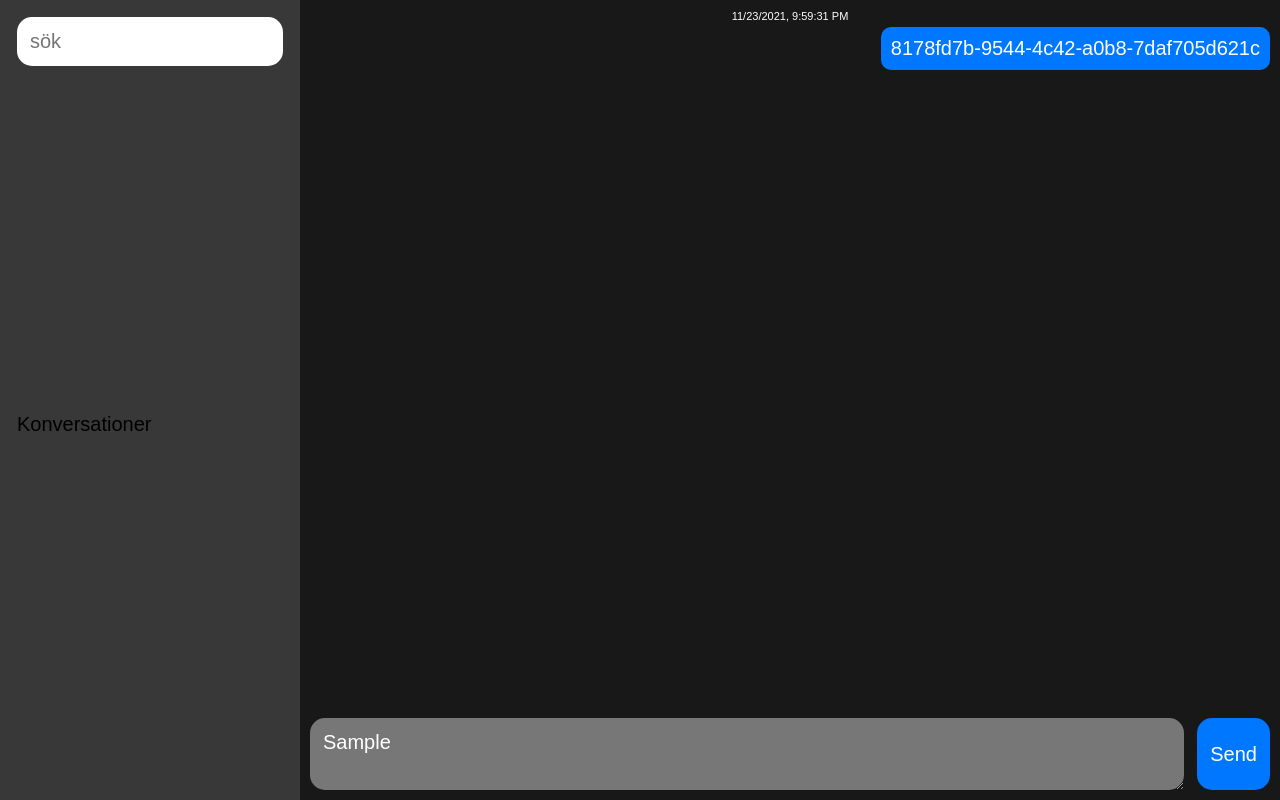
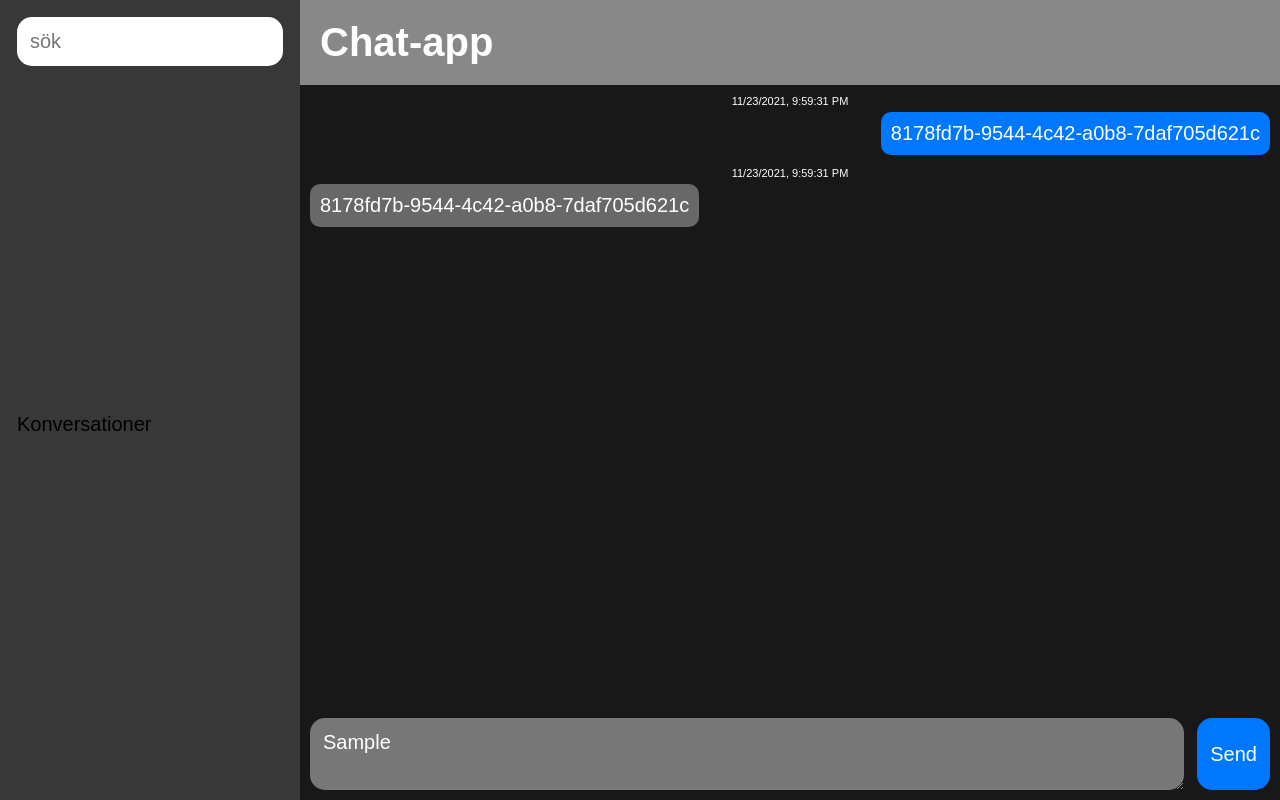
Before and after one commit to norkaz/chatui, a React (Create React App) app: page / in a window 1280 px wide. Both pictures are taken after typing "Sample" into the empty fields and a click on the button "Send". Built offline with nearby package versions, Linux system fonts and the light colour scheme.

Commit message:
Header feature & both in-out-message preview

```diff
--- /dev/null
+++ b/src/chat/components/chatheader/Chat-Header.css
@@ -0,0 +1,10 @@
+.chat-header {
+    background: #888;
+    padding: var(--paddingMedium);
+    position: sticky;
+    top:0;
+}
+.chat-header h1 {
+    color: #fff;
+    margin: 0;
+}
--- /dev/null
+++ b/src/chat/components/chatheader/Cheat-Header.js
@@ -0,0 +1,10 @@
+import './Chat-Header.css';
+
+function ChatHeader() {
+    return (
+        <div className="chat-header">
+            <h1>Chat-app</h1>
+        </div>
+    )
+}
+export default ChatHeader;
--- a/src/chat/components/chatwindow/Chat-Window.css
+++ b/src/chat/components/chatwindow/Chat-Window.css
@@ -27,9 +27,6 @@
 .message-item.in .message {
     background: rgb(104, 104, 104);
     align-self: flex-start;
-}
-.message-item.out {
-    float:right;
 }
 
 .message-item.out .message {
--- a/src/chat/components/chatwindow/Chat-Window.js
+++ b/src/chat/components/chatwindow/Chat-Window.js
@@ -17,16 +17,22 @@ const Messages = ({ messages }) => {
     }
 
     return (
-
-        <div className="message-item out">
+        <div className="chat-messages" id="messages">
             {messages.map(message => (
                 <>
-                <span className="date" key={message}>{datetime()}</span>
-                <span className="message" key={message}>{message}</span>
+                <div className="message-item out">
+                    <span className="date" key={message}>{datetime()}</span>
+                    <span className="message" key={message}>{message}</span>
+                </div>
+                <div className="message-item in">
+                    <span className="date" key={message}>{datetime()}</span>
+                    <span className="message" key={message}>{message}</span>
+                </div>
                 </>
             ))}
             <div ref={messagesEndRef} />
         </div>
+
     );
   };
 
@@ -39,9 +45,7 @@ function ChatWindow () {
     return (
         <>
         <div className="chat-window">
-            <div className="chat-messages" id="messages">
-                <Messages messages={messages} />
-            </div>
+            <Messages messages={messages} />
         </div>
         <div className="chat-input">
             <textarea type="text" placeholder="Skriv ditt meddelande..."></textarea>
--- a/src/chat/shell/Chat-Shell.js
+++ b/src/chat/shell/Chat-Shell.js
@@ -1,6 +1,7 @@
 import React from 'react';
 import ChatSearch from '../components/search/Chat-Search';
 import Conversations from '../components/conversations/Conversations';
+import ChatHeader from '../components/chatheader/Cheat-Header';
 import ChatWindow from '../components/chatwindow/Chat-Window';
 import './ChatShell.css';
 
@@ -12,6 +13,7 @@ function ChatShell () {
                 <Conversations/>
             </div>
             <div className="chat-col right-col">
+                <ChatHeader/>
                 <ChatWindow/>
             </div>
         </div>
--- a/src/index.css
+++ b/src/index.css
@@ -64,6 +64,7 @@ code {
   /*colors*/
   --primaryColor: #0077ff;
   --secondaryColor: #FFFFFF;
+  --primaryColorHover: #318ff9;
   /*sizes*/
   --breakpointMedium: 1280px;
   --breakpointSmall: 768px;
@@ -84,3 +85,7 @@ button {
   background: var(--primaryColor);
   color: var(--secondaryColor);
 }
+button:hover {
+  background: var(--primaryColorHover);
+  cursor:pointer;
+}
```
